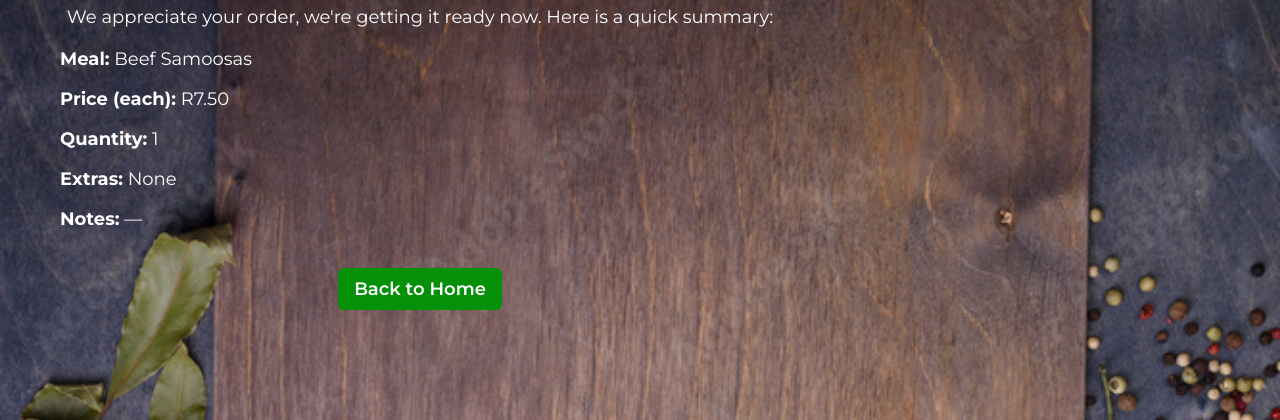
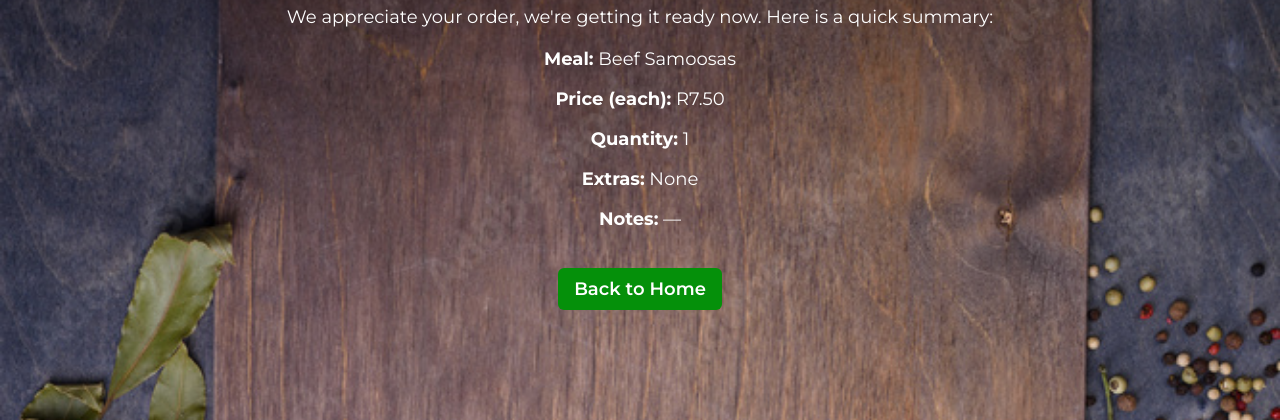
Before and after one commit to T5H3P4N9-ITvarsity/-Module-3-Assessment-2, a plain HTML site: page order-thank-you.html in a window 1280 px wide. Shown: the part 380-800 px from the top of the page. Drawn offline with Linux system fonts and the light colour scheme.

Commit message:
bug fixes
bug fixes

```diff
--- a/order-thank-you.html
+++ b/order-thank-you.html
@@ -3,7 +3,7 @@
   <head>
     <meta charset="utf-8">
     <meta name="viewport" content="width=device-width, initial-scale=1">
-    <title>Thank You - Sizzle & Samosa</title>
+    <title>Thank You</title>
     <link rel="stylesheet" href="style.css">
     <link rel="stylesheet" href="https://cdnjs.cloudflare.com/ajax/libs/font-awesome/6.4.0/css/all.min.css">
     <link rel="preconnect" href="https://fonts.googleapis.com">
--- a/style.css
+++ b/style.css
@@ -427,7 +427,7 @@ body{
 }
 
 .thank-you {
-    max-width:720px;
+
     margin:40px ;
     padding:20px;
     text-align:center;
@@ -440,8 +440,9 @@ body{
 
 
 .summary {
-    text-align:left;
+    text-align:center;
     margin-top:20px;
+
     font-size:18px;
 }
 
```
